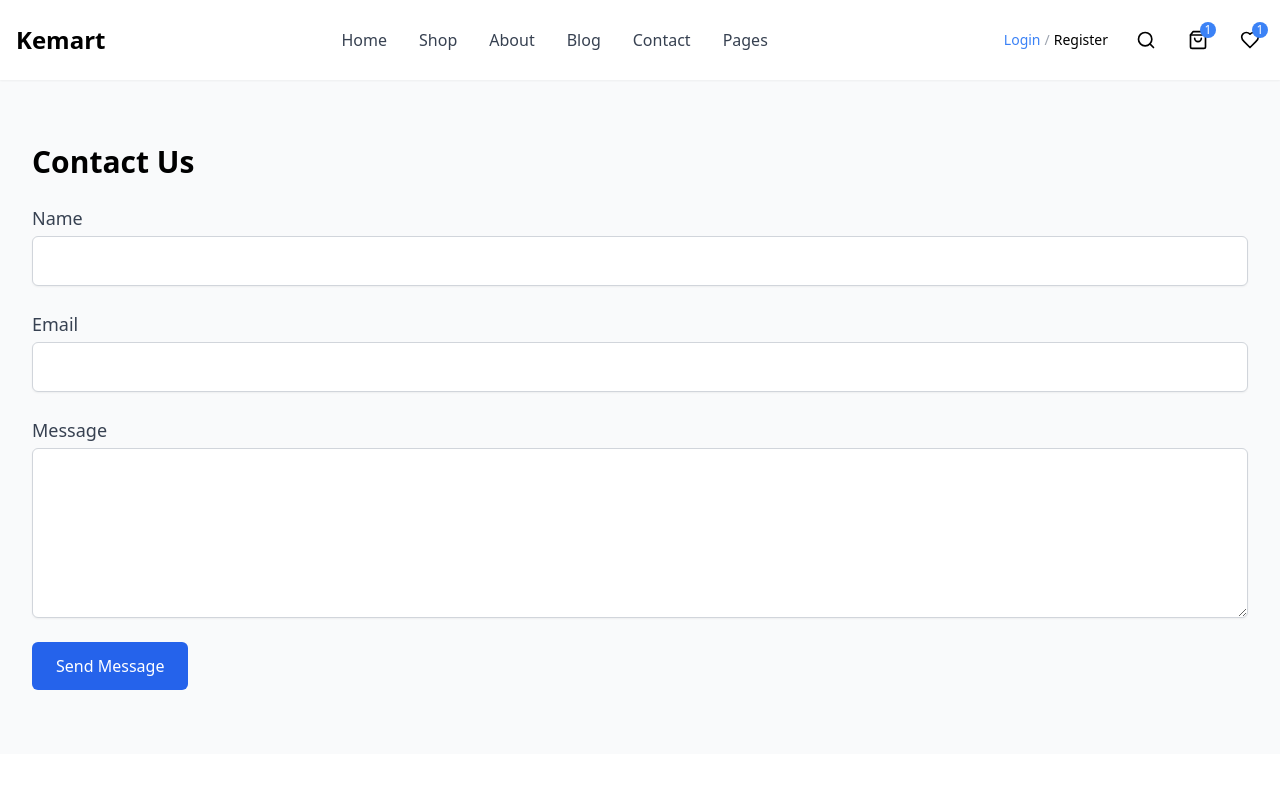
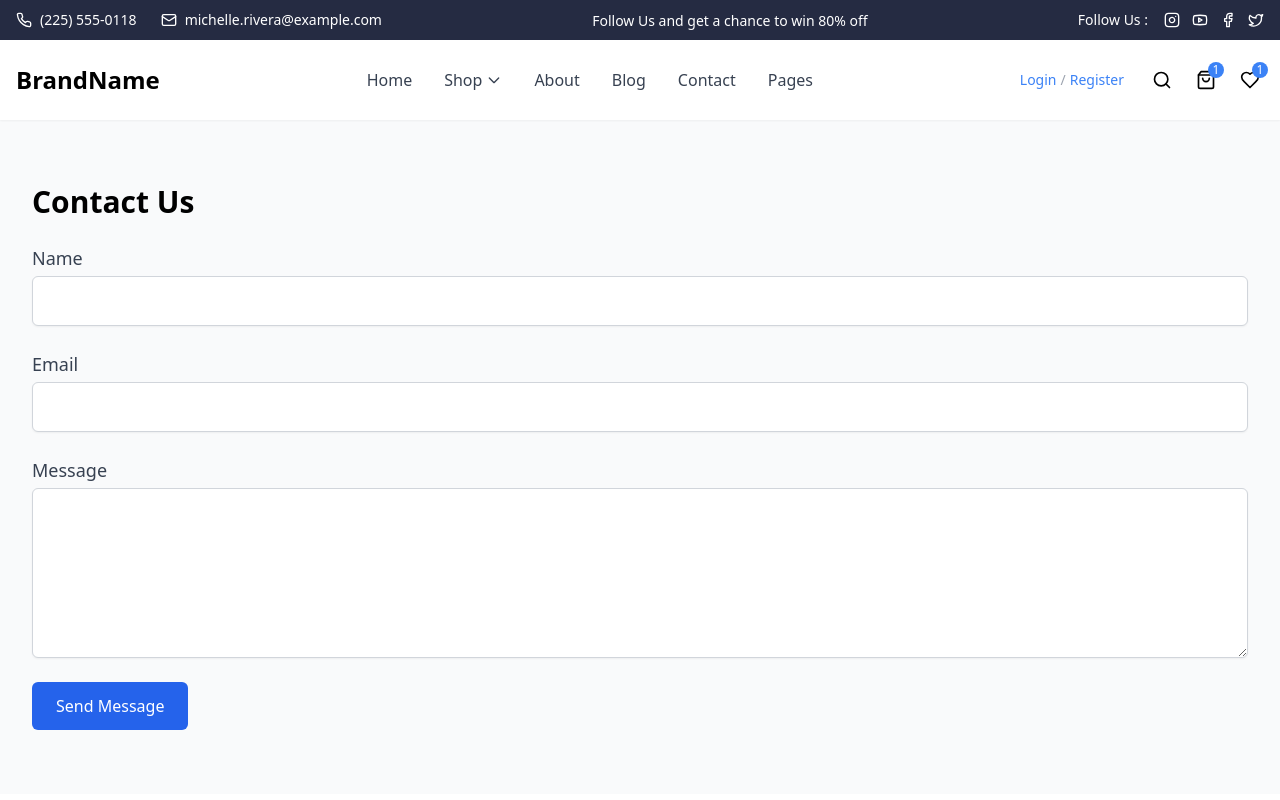
Before and after one commit to KemalArasTosunlar/kemart, a React (Vite) app: page /contact-desktop in a window 1280 px wide. Shown: the top 800 px of the page. Built offline with nearby package versions, Linux system fonts and the light colour scheme.

Commit message:
feat: enhance header with contact info and social links, update layout for ProductSlider and HomePage sections

```diff
--- a/src/components/ProductSlider.jsx
+++ b/src/components/ProductSlider.jsx
@@ -26,7 +26,7 @@ const products = [
 
 const ProductSlider = () => {
     return (
-        <section className="relative w-screen left-1/2 right-1/2 -mx-[50vw] bg-[#2A8D5C] py-16">
+<section className="relative w-full bg-[#2A8D5C] py-16">
             <Swiper
                 modules={[Navigation, Pagination]}
                 navigation={{
--- a/src/layout/Header.jsx
+++ b/src/layout/Header.jsx
@@ -1,15 +1,61 @@
 import React, { useState } from 'react';
 import { Link } from 'react-router-dom';
 import {
-  Menu, X, Search, ShoppingBag, User, Star, Heart
+  Menu,
+  X,
+  Search,
+  ShoppingBag,
+  Heart,
+  Phone,
+  Mail,
+  Instagram,
+  Youtube,
+  Facebook,
+  Twitter
 } from 'lucide-react';
-
 
 const Header = () => {
   const [isMenuOpen, setIsMenuOpen] = useState(false);
 
   return (
-    <header className="bg-white shadow-sm sticky top-0 z-50">
+    <header className="sticky top-0 z-50">
+      {/* Top Bar - Updated background color to #252B42 */}
+      <div className="bg-[#252B42] text-white py-2">
+        <div className="container mx-auto px-4">
+          <div className="flex justify-between items-center">
+            {/* Contact Info */}
+            <div className="flex items-center space-x-6">
+              <div className="flex items-center space-x-2">
+                <Phone className="w-4 h-4" />
+                <span className="text-sm">(225) 555-0118</span>
+              </div>
+              <div className="flex items-center space-x-2">
+                <Mail className="w-4 h-4" />
+                <span className="text-sm">michelle.rivera@example.com</span>
+              </div>
+            </div>
+
+            {/* Promotion Text */}
+            <div className="hidden lg:block">
+              <span className="text-sm">Follow Us and get a chance to win 80% off</span>
+            </div>
+
+            {/* Social Links */}
+            <div className="flex items-center space-x-4">
+              <span className="text-sm hidden lg:block">Follow Us :</span>
+              <div className="flex space-x-3">
+                <Instagram className="w-4 h-4 cursor-pointer hover:text-blue-400" />
+                <Youtube className="w-4 h-4 cursor-pointer hover:text-blue-400" />
+                <Facebook className="w-4 h-4 cursor-pointer hover:text-blue-400" />
+                <Twitter className="w-4 h-4 cursor-pointer hover:text-blue-400" />
+              </div>
+            </div>
+          </div>
+        </div>
+      </div>
+
+      {/* Main Header */}
+      <div className="bg-white shadow-sm">
         <div className="container mx-auto px-4">
           <div className="flex items-center justify-between h-20">
             {/* Mobile Menu Button */}
@@ -26,13 +72,18 @@ const Header = () => {
 
             {/* Logo */}
             <Link to="/" className="flex items-center">
-            <span className="text-2xl font-bold">Kemart</span>
+              <span className="text-2xl font-bold">BrandName</span>
             </Link>
 
             {/* Desktop Navigation */}
             <nav className="hidden lg:flex items-center space-x-8">
               <Link to="/" className="text-gray-700 hover:text-blue-600">Home</Link>
-            <Link to="/shop" className="text-gray-700 hover:text-blue-600">Shop</Link>
+              <Link to="/shop" className="text-gray-700 hover:text-blue-600 flex items-center">
+                Shop
+                <svg className="w-4 h-4 ml-1" fill="none" stroke="currentColor" viewBox="0 0 24 24">
+                  <path strokeLinecap="round" strokeLinejoin="round" strokeWidth={2} d="M19 9l-7 7-7-7" />
+                </svg>
+              </Link>
               <Link to="/about" className="text-gray-700 hover:text-blue-600">About</Link>
               <Link to="/blog" className="text-gray-700 hover:text-blue-600">Blog</Link>
               <Link to="/contact" className="text-gray-700 hover:text-blue-600">Contact</Link>
@@ -45,29 +96,27 @@ const Header = () => {
               <Link to="/login" className="hidden lg:flex items-center text-sm">
                 <span className="text-blue-500">Login</span>
                 <span className="mx-1 text-gray-400">/</span>
-              <span>Register</span>
+                <span className="text-blue-500">Register</span>
               </Link>
 
-            {/* Search Icon */}
+              {/* Icons */}
+              <div className="flex items-center space-x-4">
                 <button className="p-1">
                   <Search className="w-5 h-5" />
                 </button>
-
-            {/* Cart */}
                 <Link to="/cart" className="p-1 relative">
                   <ShoppingBag className="w-5 h-5" />
                   <span className="absolute -top-1 -right-1 bg-blue-500 text-white text-xs rounded-full w-4 h-4 flex items-center justify-center">
                     1
                   </span>
                 </Link>
-
-            {/* Wishlist */}
-            <Link to="/wishlist" className="p-1 relative hidden lg:block">
+                <Link to="/wishlist" className="p-1 relative">
                   <Heart className="w-5 h-5" />
                   <span className="absolute -top-1 -right-1 bg-blue-500 text-white text-xs rounded-full w-4 h-4 flex items-center justify-center">
                     1
                   </span>
                 </Link>
+              </div>
             </div>
           </div>
 
@@ -90,6 +139,9 @@ const Header = () => {
                 <Link to="/contact" className="block px-4 py-2 text-gray-700 hover:bg-gray-50">
                   Contact
                 </Link>
+                <Link to="/pages" className="block px-4 py-2 text-gray-700 hover:bg-gray-50">
+                  Pages
+                </Link>
                 <Link to="/login" className="block px-4 py-2 text-gray-700 hover:bg-gray-50">
                   Login / Register
                 </Link>
@@ -97,8 +149,9 @@ const Header = () => {
             </div>
           )}
         </div>
+      </div>
     </header>
   );
-}
+};
 
 export default Header;
--- a/src/pages/HomePage.jsx
+++ b/src/pages/HomePage.jsx
@@ -3,36 +3,7 @@ import ProductCard from '../components/ProductCard';
 import ProductSlider from '../components/ProductSlider';
 import { ChevronRight, Clock, MessageSquare } from 'lucide-react';
 
-const featuredProducts = [
-  {
-    id: 1,
-    title: "Premium Wireless Headphones",
-    price: 199.99,
-    rating: 4.5,
-    image: "https://images.unsplash.com/photo-1505740420928-5e560c06d30e?w=800&q=80"
-  },
-  {
-    id: 2,
-    title: "Smart Watch Series 5",
-    price: 299.99,
-    rating: 4.8,
-    image: "https://images.unsplash.com/photo-1523275335684-37898b6baf30?w=800&q=80"
-  },
-  {
-    id: 3,
-    title: "Professional Camera Kit",
-    price: 799.99,
-    rating: 4.7,
-    image: "https://images.unsplash.com/photo-1526170375885-4d8ecf77b99f?w=800&q=80"
-  },
-  {
-    id: 4,
-    title: "Designer Sunglasses",
-    price: 149.99,
-    rating: 4.4,
-    image: "https://images.unsplash.com/photo-1572635196237-14b3f281503f?w=800&q=80"
-  },
-];
+
 
 const editorsPicks = [
   {
@@ -128,7 +99,7 @@ const HomePage = () => {
   return (
     <div className="-mt-20 relative w-full">
       {/* Hero Banner Section */}
-      <section className="desktop-shop-header-1 w-screen h-[852px] bg-[#FAFAFA] relative -ml-[calc((100vw-1440px)/2)] -mr-[calc((100vw-1440px)/2)]">
+<section className="desktop-shop-header-1 w-full h-[852px] bg-[#FAFAFA] relative">
         {/* Background */}
         <div className="absolute w-screen h-[747px] left-0 top-0">
           {/* Hero Cover */}
```
Lines whose indentation alone changed are shown as unchanged.
